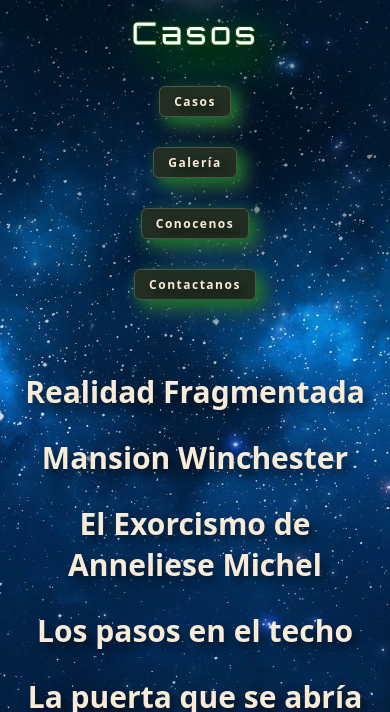
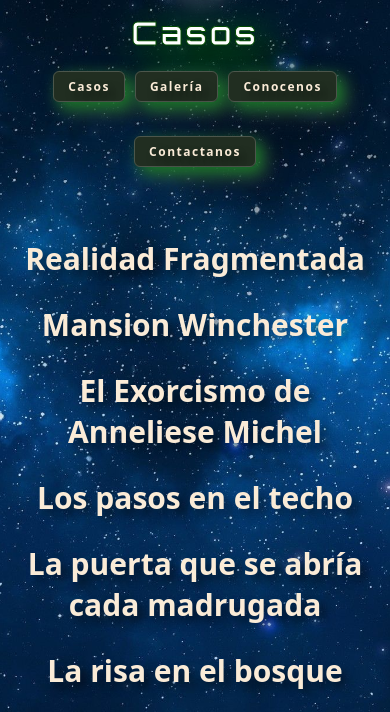
Before and after one commit to facundofkr/conspiracyinc, a website: page pages/menu.html in a window 390 px wide. Shown: the part 132-844 px from the top of the page. Drawn offline with Linux system fonts and the light colour scheme; a web font is replaced by a local one.

Commit message:
Config Celulares

```diff
--- a/sass/components/_header.scss
+++ b/sass/components/_header.scss
@@ -64,9 +64,13 @@
 
     /* 📱 Versión responsiva (Perfectamente anidada aquí adentro) */
     @media (max-width: 768px) {
-        flex-direction: column;
-        gap: 6px;
-        align-items: center;
+        flex-direction: row;     /* 👈 Pone los botones uno al lado del otro */
+        flex-wrap: wrap;         /* 👈 Si no entran los 4 en fila, arma un cuadrado de 2x2 automático */
+        justify-content: center;
+        gap: 10px;               /* 👈 Espacio prudente entre cada botón */
+
+        /* 👈 Este margen negativo es el truco para "chupar" los botones hacia el logo */
+        margin-top: -15px;
 
         li {
             margin: 0;
```
Also changed, not shown: sass/main.css, styles/style.css, 2 other files.
